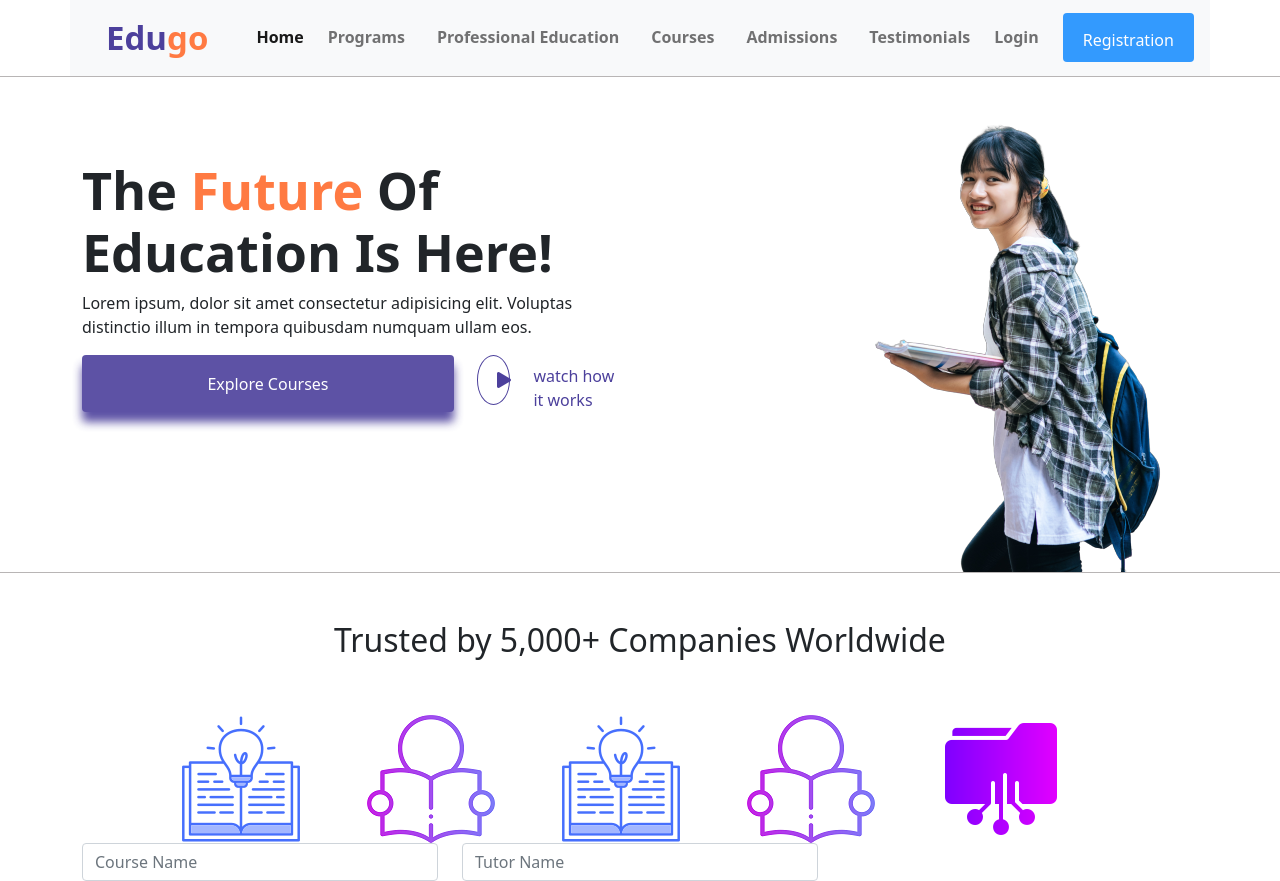
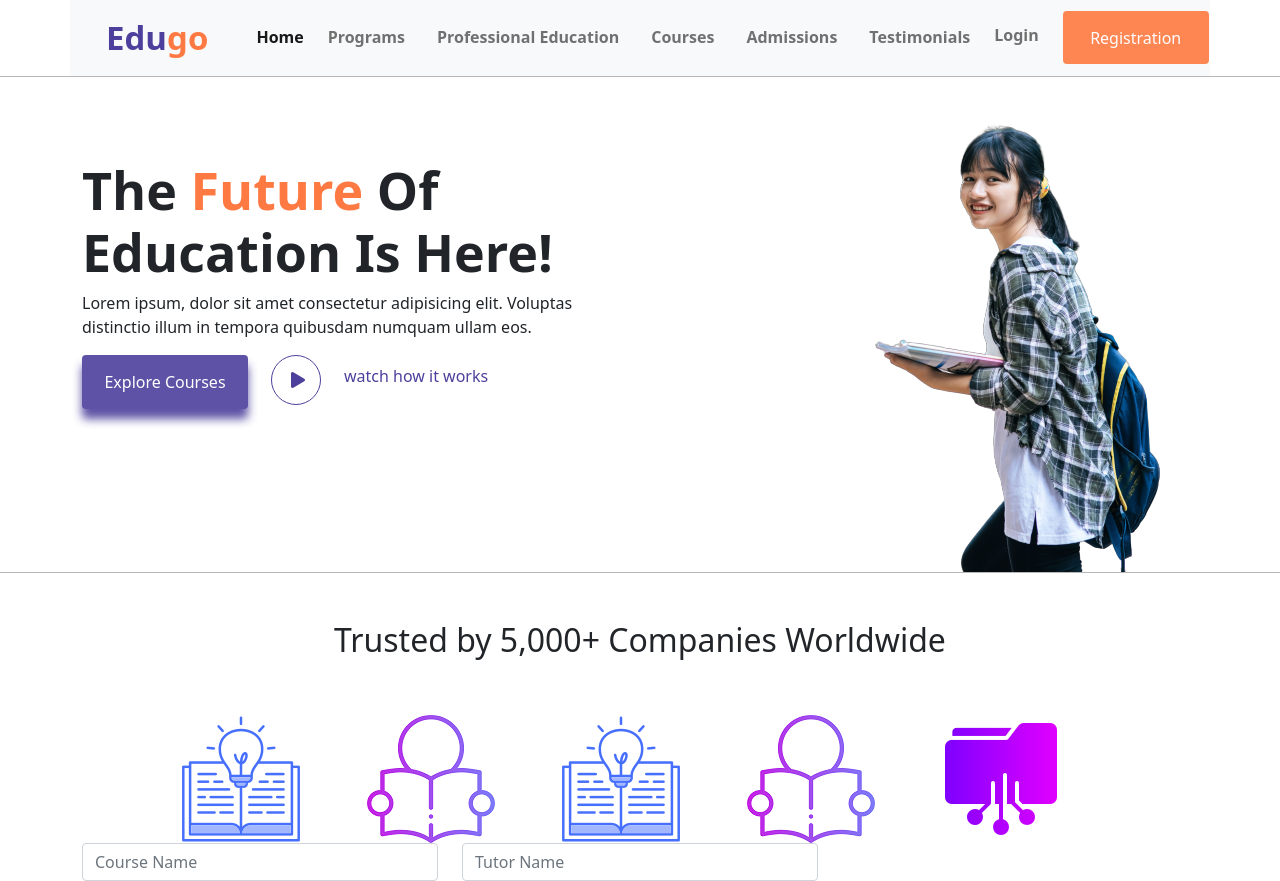
Before and after one commit to vikasverma-240/EducationLandingPage, a plain HTML site: page index.html in a window 1280 px wide. Drawn offline with nearby package versions, Linux system fonts and the light colour scheme.

Commit message:
some changes in style

```diff
--- a/index.html
+++ b/index.html
@@ -7,8 +7,8 @@
     <meta name="viewport" content="width=device-width, initial-scale=1">
 
     <!-- Bootstrap CSS -->
-    <link href="https://cdn.jsdelivr.net/npm/bootstrap@5.0.2/dist/css/bootstrap.min.css" rel="stylesheet"
-        integrity="sha384-EVSTQN3/azprG1Anm3QDgpJLIm9Nao0Yz1ztcQTwFspd3yD65VohhpuuCOmLASjC" crossorigin="anonymous">
+    <link href="https://cdn.jsdelivr.net/npm/bootstrap@5.1.3/dist/css/bootstrap.min.css" rel="stylesheet"
+        integrity="sha384-1BmE4kWBq78iYhFldvKuhfTAU6auU8tT94WrHftjDbrCEXSU1oBoqyl2QvZ6jIW3" crossorigin="anonymous">
     <link rel="stylesheet" href="https://cdnjs.cloudflare.com/ajax/libs/font-awesome/5.15.4/css/all.min.css"
         integrity="sha512-1ycn6IcaQQ40/MKBW2W4Rhis/DbILU74C1vSrLJxCq57o941Ym01SwNsOMqvEBFlcgUa6xLiPY/NS5R+E6ztJQ=="
         crossorigin="anonymous" referrerpolicy="no-referrer" />
--- a/style.css
+++ b/style.css
@@ -14,10 +14,10 @@
 }
 
 .nav-btn {
-    background-color: #ff7a42;
+    background-color: #ff7a42 !important;
     color: white;
-    height: 49px;
-    width: 146px;
+    height: 53px;
+    width: 146px !important;
 }
 
 .nav-item {
@@ -44,6 +44,7 @@
 }
 
 .banner_wrapper .banner-btn{
+  width: 166px;
     background-color: #4c409c;
     color: white;
     box-shadow: 0px 10px 10px 0px #4c409c;
```
Lines whose indentation alone changed are shown as unchanged.
